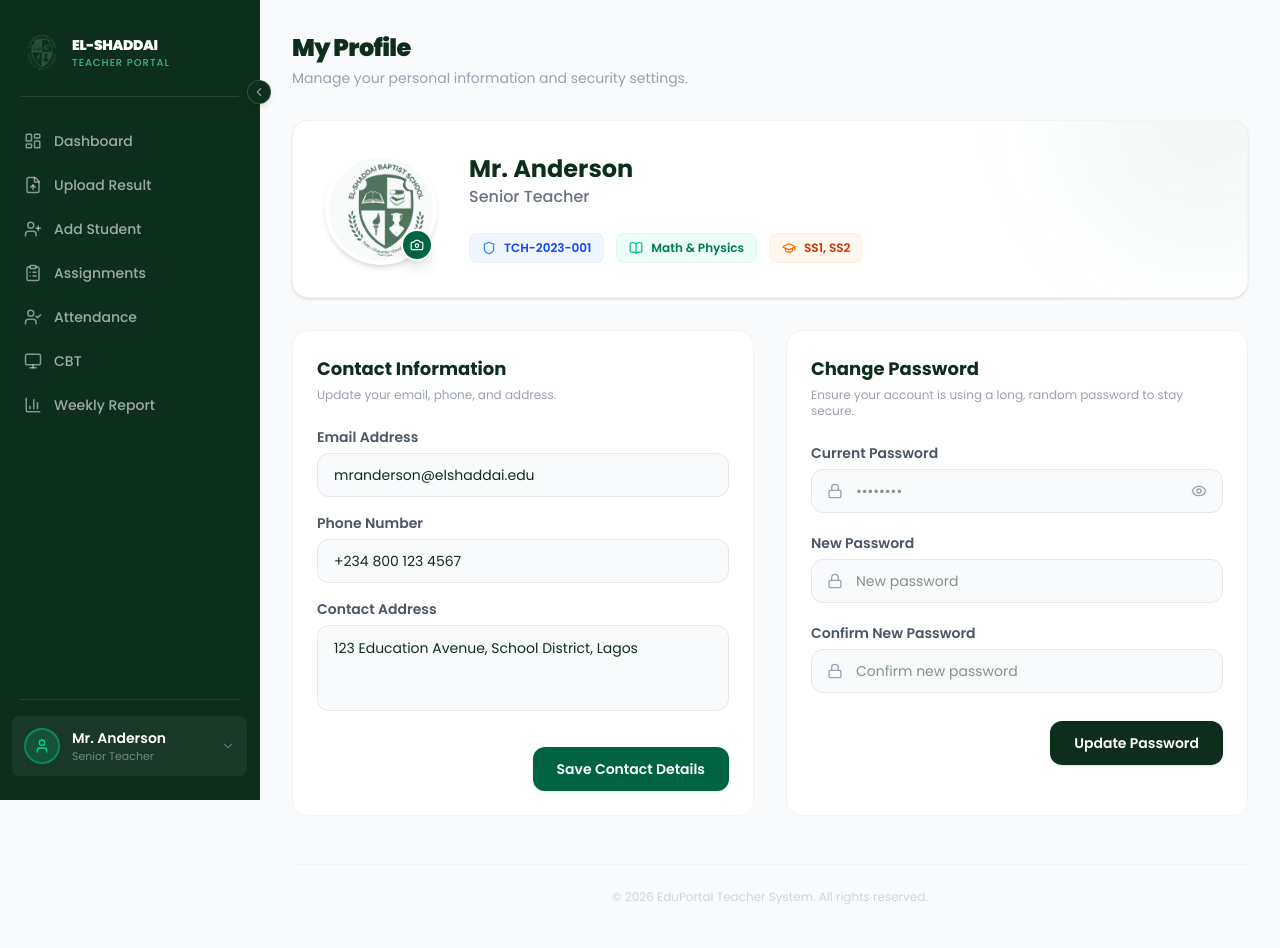
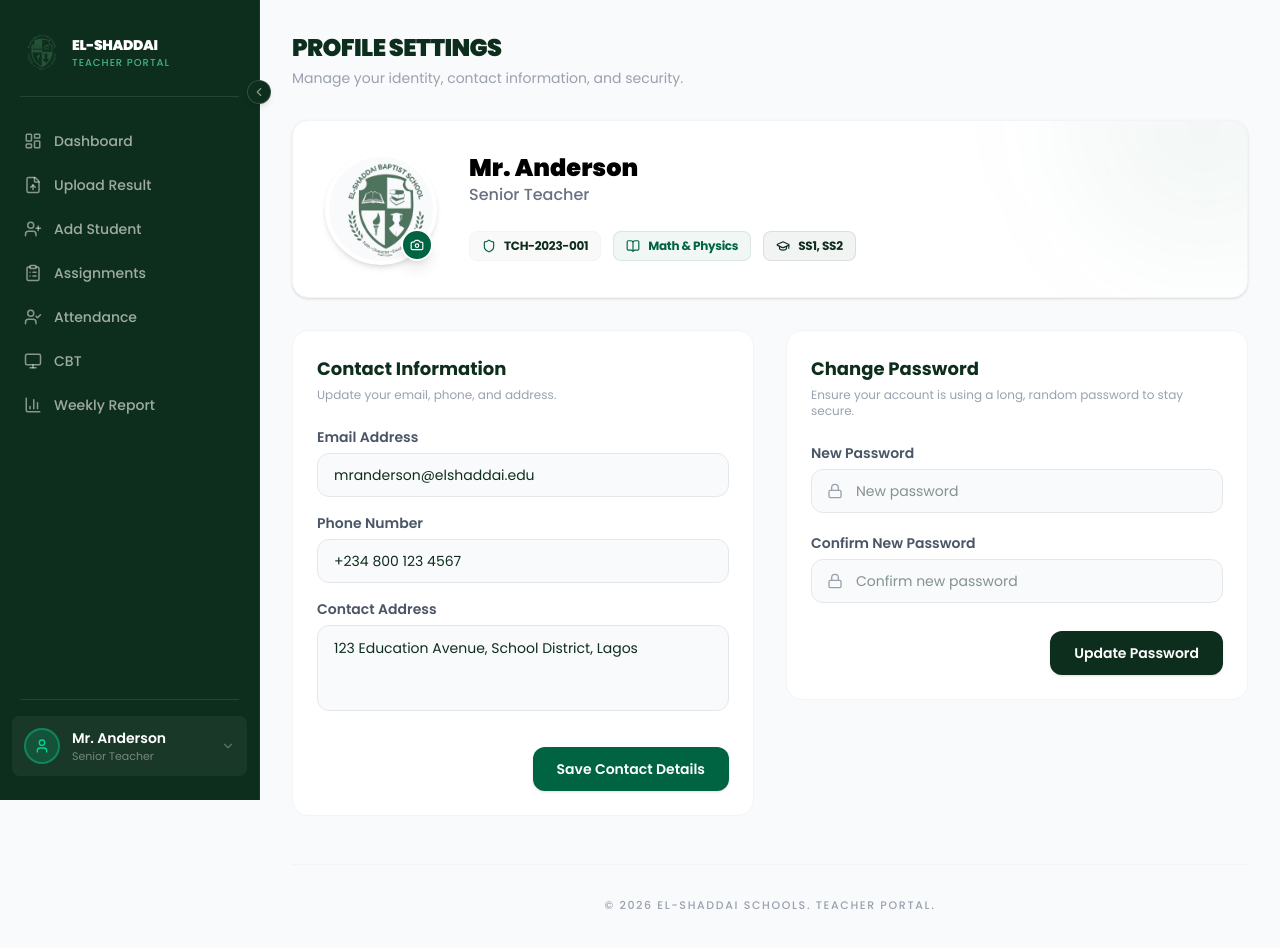
Before and after one commit to Ireoluuwa/elshaddaibaptistschools-ui, a Next.js app: page /portal/teacher/profile in a window 1280 px wide. Shown: the top 948 px of the page. Built offline with nearby package versions, Linux system fonts and the light colour scheme.

Commit message:
refactor the the teacher profile page

```diff
--- a/app/portal/teacher/profile/page.tsx
+++ b/app/portal/teacher/profile/page.tsx
@@ -1,7 +1,7 @@
 "use client";
 
 import React from "react";
-import { Camera, Shield, BookOpen, GraduationCap } from "lucide-react";
+import ProfileBanner from "@/components/teacher/profile/ProfileBanner";
 import ProfileForm from "@/components/teacher/profile/ProfileForm";
 import PasswordForm from "@/components/teacher/profile/PasswordForm";
 
@@ -10,73 +10,32 @@ export default function TeacherProfilePage() {
     <div className="max-w-5xl mx-auto flex flex-col gap-8">
       {/* Page Header */}
       <div>
-        <h1 className="text-[#0e2e1d] text-2xl font-black tracking-tight">
-          My Profile
+        <h1 className="text-[#0e2e1d] text-2xl font-black tracking-tight uppercase">
+          Profile Settings
         </h1>
         <p className="text-gray-400 text-sm mt-1">
-          Manage your personal information and security settings.
+          Manage your identity, contact information, and security.
         </p>
       </div>
 
-      {/* Top Profile Banner (Read-Only + Avatar) */}
-      <div className="bg-white rounded-2xl border border-gray-100 p-8 flex flex-col md:flex-row items-center md:items-start gap-8 shadow-sm relative overflow-hidden">
-        {/* Subtle decorative background */}
-        <div className="absolute top-0 right-0 w-64 h-64 bg-[#006442]/5 rounded-full blur-3xl -translate-y-1/2 translate-x-1/3 pointer-events-none" />
+      {/* Main Banner Component */}
+      <ProfileBanner
+        name="Mr. Anderson"
+        role="Senior Teacher"
+        id="TCH-2023-001"
+        subjects="Math & Physics"
+        classes="SS1, SS2"
+      />
 
-        {/* Avatar Section */}
-        <div className="flex flex-col items-center gap-4 relative z-10 shrink-0">
-          <div className="relative group">
-            <div className="w-28 h-28 rounded-full bg-gray-50 flex items-center justify-center overflow-hidden border-4 border-white shadow-md">
-              <img
-                src="/logo.png"
-                alt="Profile"
-                className="w-full h-full object-cover opacity-80"
-              />
-            </div>
-            <button
-              type="button"
-              className="absolute bottom-1 right-1 w-8 h-8 bg-[#006442] hover:bg-[#005236] text-white rounded-full flex items-center justify-center transition-all shadow-lg border-2 border-white"
-            >
-              <Camera size={14} />
-            </button>
-          </div>
-        </div>
-
-        {/* Info Section */}
-        <div className="flex-1 flex flex-col gap-6 relative z-10 w-full text-center md:text-left">
-          <div>
-            <h2 className="text-2xl font-bold text-[#0e2e1d]">Mr. Anderson</h2>
-            <p className="text-gray-500 font-medium">Senior Teacher</p>
-          </div>
-
-          {/* Badges/Read-Only Items */}
-          <div className="flex flex-wrap items-center justify-center md:justify-start gap-3">
-            <div className="flex items-center gap-2 px-3 py-1.5 bg-blue-50 text-blue-700 rounded-lg border border-blue-100/50">
-              <Shield size={14} className="text-blue-500" />
-              <span className="text-xs font-semibold">TCH-2023-001</span>
-            </div>
-            <div className="flex items-center gap-2 px-3 py-1.5 bg-emerald-50 text-emerald-700 rounded-lg border border-emerald-100/50">
-              <BookOpen size={14} className="text-emerald-500" />
-              <span className="text-xs font-semibold">Math & Physics</span>
-            </div>
-            <div className="flex items-center gap-2 px-3 py-1.5 bg-orange-50 text-orange-700 rounded-lg border border-orange-100/50">
-              <GraduationCap size={14} className="text-orange-500" />
-              <span className="text-xs font-semibold">SS1, SS2</span>
-            </div>
-          </div>
-        </div>
-      </div>
-
-      {/* Forms Grid */}
-      <div className="grid grid-cols-1 lg:grid-cols-2 gap-8">
+      {/* Forms Section */}
+      <div className="grid grid-cols-1 lg:grid-cols-2 gap-8 items-start">
         <ProfileForm />
         <PasswordForm />
       </div>
 
       {/* Footer */}
-      <footer className="text-center text-gray-300 text-xs py-6 mt-4 border-t border-gray-100">
-        &copy; {new Date().getFullYear()} EduPortal Teacher System. All rights
-        reserved.
+      <footer className="text-center text-gray-400 text-[11px] py-8 border-t border-gray-100 mt-4 font-medium uppercase tracking-[0.15em]">
+        &copy; {new Date().getFullYear()} El-Shaddai Schools. Teacher Portal.
       </footer>
     </div>
   );
--- a/components/teacher/profile/PasswordForm.tsx
+++ b/components/teacher/profile/PasswordForm.tsx
@@ -21,28 +21,6 @@ export default function PasswordForm() {
       </div>
 
       <form onSubmit={handleSave} className="flex flex-col gap-5">
-        {/* Current Password */}
-        <div className="flex flex-col gap-1.5">
-          <label className="text-sm font-semibold text-gray-600">Current Password</label>
-          <div className="relative">
-            <div className="absolute left-4 top-1/2 -translate-y-1/2 text-gray-400">
-              <Lock size={16} />
-            </div>
-            <input
-              type={showPassword ? "text" : "password"}
-              className="w-full h-11 pl-11 pr-12 rounded-xl border border-gray-200 bg-gray-50 focus:bg-white focus:border-[#006442] focus:ring-2 focus:ring-[#006442]/20 outline-none transition-all text-sm text-[#0e2e1d]"
-              placeholder="••••••••"
-            />
-            <button
-              type="button"
-              onClick={() => setShowPassword(!showPassword)}
-              className="absolute right-4 top-1/2 -translate-y-1/2 text-gray-400 hover:text-[#0e2e1d] transition-colors"
-            >
-              {showPassword ? <EyeOff size={16} /> : <Eye size={16} />}
-            </button>
-          </div>
-        </div>
-
         {/* New Password */}
         <div className="flex flex-col gap-1.5">
           <label className="text-sm font-semibold text-gray-600">New Password</label>
--- /dev/null
+++ b/components/teacher/profile/ProfileBanner.tsx
@@ -0,0 +1,74 @@
+"use client";
+
+import React from "react";
+import { Camera, Shield, BookOpen, GraduationCap } from "lucide-react";
+
+interface ProfileBannerProps {
+  name: string;
+  role: string;
+  id: string;
+  subjects: string;
+  classes: string;
+}
+
+const ProfileBanner: React.FC<ProfileBannerProps> = ({
+  name,
+  role,
+  id,
+  subjects,
+  classes,
+}) => {
+  return (
+    <div className="bg-white rounded-2xl border border-gray-100 p-8 flex flex-col md:flex-row items-center md:items-start gap-8 shadow-sm relative overflow-hidden">
+      {/* Subtle decorative background - no gradient as requested previously */}
+      <div className="absolute top-0 right-0 w-64 h-64 bg-[#006442]/5 rounded-full blur-3xl -translate-y-1/2 translate-x-1/3 pointer-events-none" />
+
+      {/* Avatar Section */}
+      <div className="flex flex-col items-center gap-4 relative z-10 shrink-0">
+        <div className="relative group">
+          <div className="w-28 h-28 rounded-full bg-gray-50 flex items-center justify-center overflow-hidden border-4 border-white shadow-md">
+            <img
+              src="/logo.png"
+              alt="Profile"
+              className="w-full h-full object-cover opacity-80"
+            />
+          </div>
+          <button
+            type="button"
+            className="absolute bottom-1 right-1 w-8 h-8 bg-[#006442] hover:bg-[#005236] text-white rounded-full flex items-center justify-center transition-all shadow-lg border-2 border-white active:scale-95"
+          >
+            <Camera size={14} />
+          </button>
+        </div>
+      </div>
+
+      {/* Info Section */}
+      <div className="flex-1 flex flex-col gap-6 relative z-10 w-full text-center md:text-left">
+        <div>
+          <h2 className="text-2xl font-black text-[#000000] leading-tight">
+            {name}
+          </h2>
+          <p className="text-gray-500 font-medium">{role}</p>
+        </div>
+
+        {/* Badges/Read-Only Items - Refined palette to match theme */}
+        <div className="flex flex-wrap items-center justify-center md:justify-start gap-3">
+          <div className="flex items-center gap-2 px-3 py-1.5 bg-[#f8f9f8] text-[#0e2e1d] rounded-lg border border-gray-100">
+            <Shield size={14} className="text-[#006442]" />
+            <span className="text-xs font-bold tracking-tight">{id}</span>
+          </div>
+          <div className="flex items-center gap-2 px-3 py-1.5 bg-[#f0f7f4] text-[#006442] rounded-lg border border-[#006442]/10">
+            <BookOpen size={14} className="text-[#006442]" />
+            <span className="text-xs font-bold tracking-tight">{subjects}</span>
+          </div>
+          <div className="flex items-center gap-2 px-3 py-1.5 bg-[#0e2e1d]/5 text-[#0e2e1d] rounded-lg border border-[#0e2e1d]/10">
+            <GraduationCap size={14} className="text-[#0e2e1d]" />
+            <span className="text-xs font-bold tracking-tight">{classes}</span>
+          </div>
+        </div>
+      </div>
+    </div>
+  );
+};
+
+export default ProfileBanner;
```
